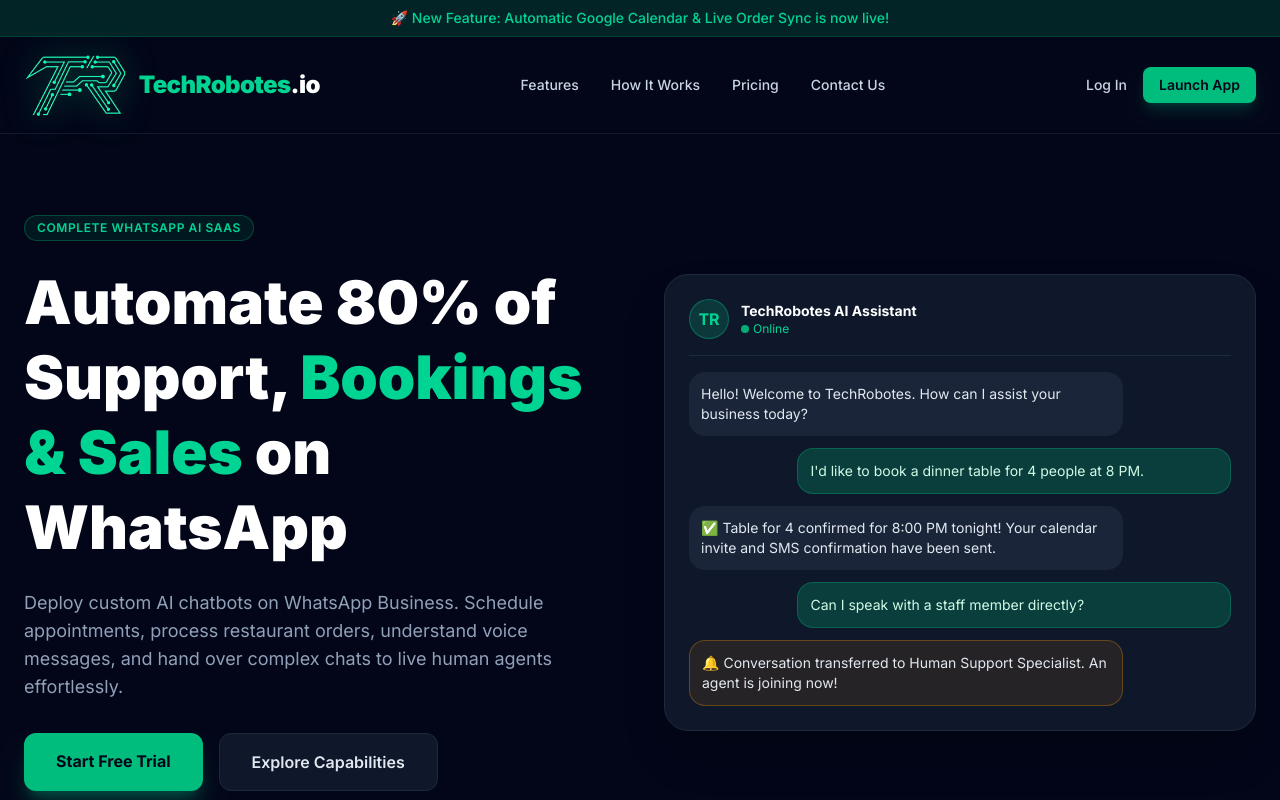
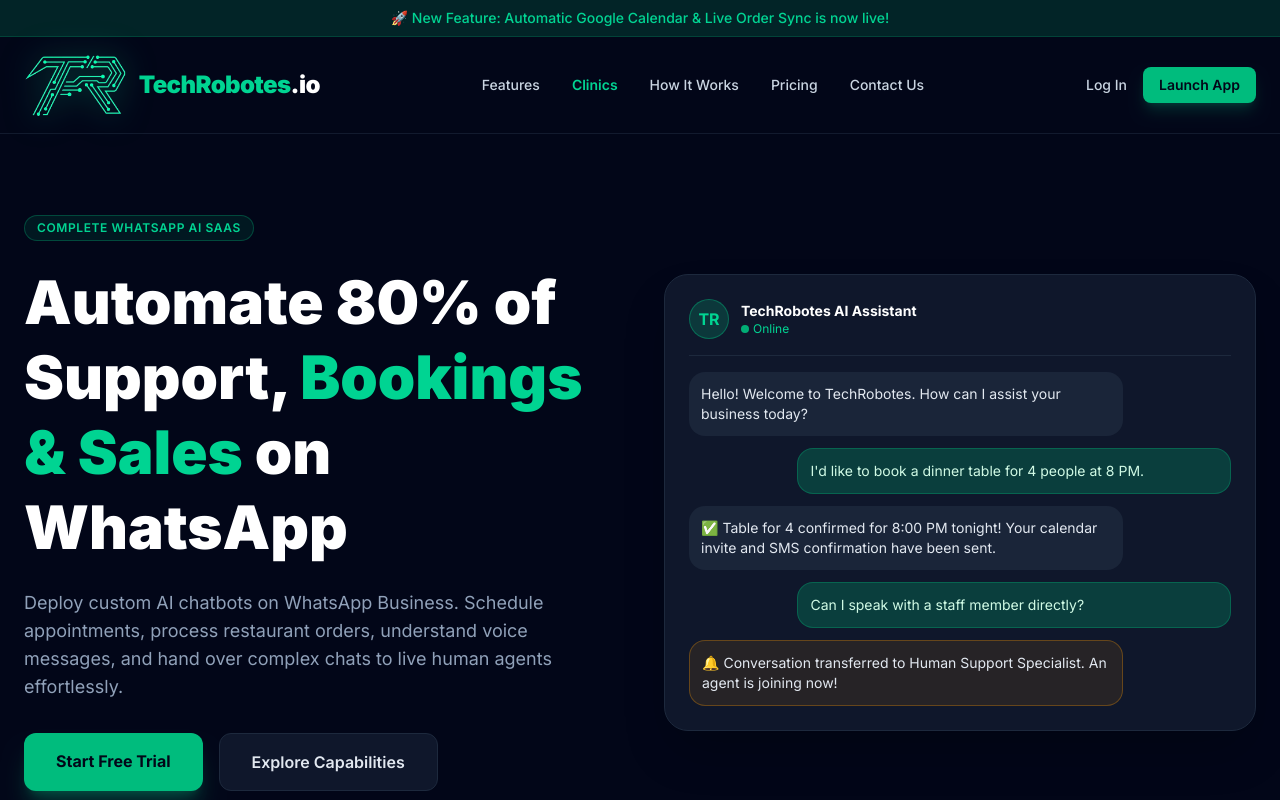
Before and after one commit to techrobotes/techrobotes-website, a Next.js app: page / in a window 1280 px wide. Shown: the top 800 px of the page. Built offline with nearby package versions, Linux system fonts and the light colour scheme.

Commit message:
Add clinics solution page link to main navigation

```diff
--- a/app/page.tsx
+++ b/app/page.tsx
@@ -54,6 +54,7 @@ export default function Home() {
           </Link>
           <div className="hidden md:flex items-center gap-8 text-sm font-medium text-slate-300">
             <Link href="/features" className="hover:text-emerald-400 transition-colors">Features</Link>
+            <Link href="/solutions/clinics/restaurants" className="hover:text-emerald-400 transition-colors text-emerald-400 font-semibold">Clinics</Link>
             <Link href="/how-it-works" className="hover:text-emerald-400 transition-colors">How It Works</Link>
             <Link href="/pricing" className="hover:text-emerald-400 transition-colors">Pricing</Link>
             <Link href="/contact" className="hover:text-emerald-400 transition-colors">Contact Us</Link>
```
